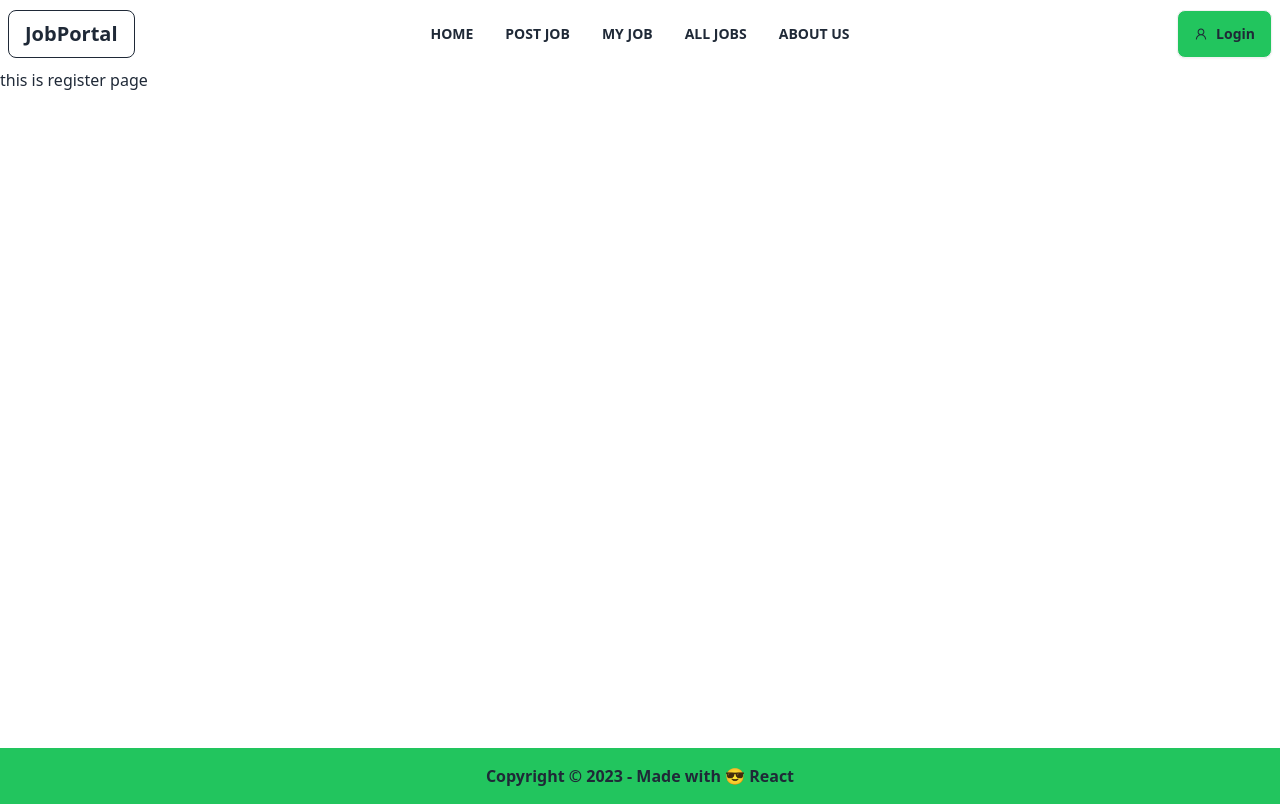
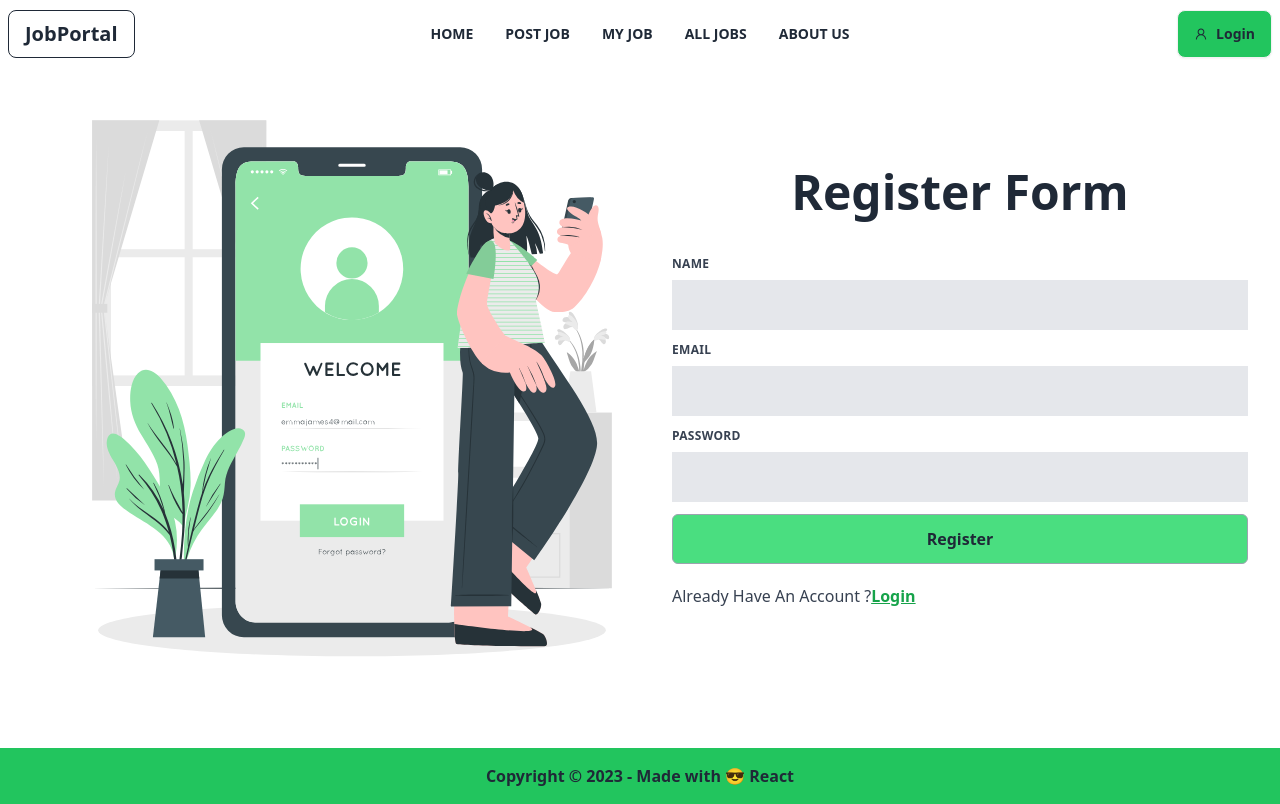
Before and after one commit to Tokiosman80F/jobPortal--client, a React (Vite) app: page /register in a window 1280 px wide. Built offline with nearby package versions, Linux system fonts and the light colour scheme.

Commit message:
register ui page is create

```diff
--- a/src/Pages/LoginPage/LoginPage.jsx
+++ b/src/Pages/LoginPage/LoginPage.jsx
@@ -44,7 +44,7 @@ const LoginPage = () => {
           <p className="text-gray-500 font-bold   ">Or</p>
           <button className="py-3 px-4 border border-gray-400 rounded-md cursor-pointer ease-in-out duration-200 flex items-center bg-black text-white gap-2">Login in Google <FcGoogle /></button>
         </div>
-        <div className="text-gray-700 mt-5">New here ? <Link to="/register" className="underline font-semibold">Register Now</Link> </div>
+        <div className="text-gray-700 mt-5">New here ? <Link to="/register" className="underline font-semibold text-green-600">Register Now</Link> </div>
       </form>
     </div>
   );
--- a/src/Pages/RegisterPage/RegisterPage.jsx
+++ b/src/Pages/RegisterPage/RegisterPage.jsx
@@ -1,11 +1,67 @@
+import { Link } from "react-router-dom";
+import loginImage from "../../assets/images/login/login.svg";
+import { FcGoogle } from "react-icons/fc";
+const RegisterPage = () => {
+  const handleRegister = (e) => {
+    e.preventDefault();
+    const form = e.target;
+    const email = form.email.value;
+    const password = form.password.value;
+    const loginInfo = { email, password };
+    console.log(loginInfo);
+  };
+  return (
+    <div className="flex justify-center items-center">
+      <div className="w-1/2">
+        <img src={loginImage} alt="" />
+      </div>
+      <form className="w-full max-w-xl  my-10  " onSubmit={handleRegister}>
+        <h1 className="text-5xl font-semibold text-center mb-10">
+          Register Form
+        </h1>
+        <div className="w-full mb-6 md:mb-3">
+          <label className="formLabel">Name</label>
+          <input
+            className=" w-full bg-gray-200 text-gray-700 border  py-3 px-4   focus:outline-none focus:bg-white"
+            required
+            type="email"
+            name="email"
+          />
+        </div>
+        <div className="w-full mb-6 md:mb-3">
+          <label className="formLabel">Email</label>
+          <input
+            className=" w-full bg-gray-200 text-gray-700 border  py-3 px-4   focus:outline-none focus:bg-white"
+            required
+            type="email"
+            name="email"
+          />
+        </div>
+        <div className="w-full mb-6 md:mb-3">
+          <label className="formLabel">Password</label>
+          <input
+            className=" w-full bg-gray-200 text-gray-700 border  py-3 px-4   focus:outline-none focus:bg-white"
+            required
+            type="password"
+            name="password"
+          />
+        </div>
 
+        <input
+          type="submit"
+          value="Register"
+          className=" w-full bg-green-400  py-3 px-4  font-bold border border-gray-400 rounded-md cursor-pointer ease-in-out duration-200  hover:bg-green-500"
+        />
 
-const RegisterPage = () => {
-    return (
-        <div>
-            this is register page
+        <div className="text-gray-700 mt-5">
+          Already Have An Account ?
+          <Link to="/login" className="underline font-semibold text-green-600">
+            Login
+          </Link>
         </div>
-    );
+      </form>
+    </div>
+  );
 };
 
 export default RegisterPage;
```
